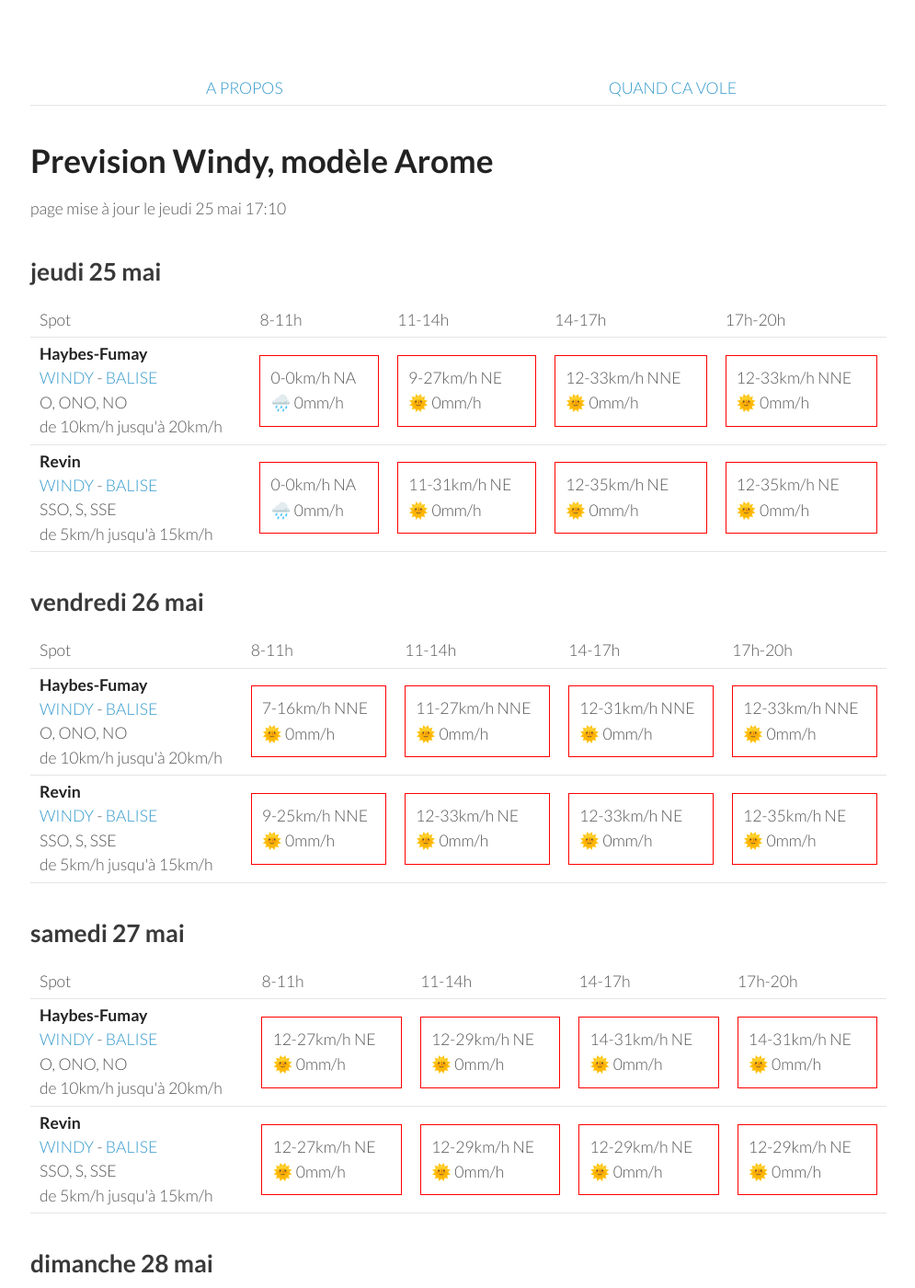
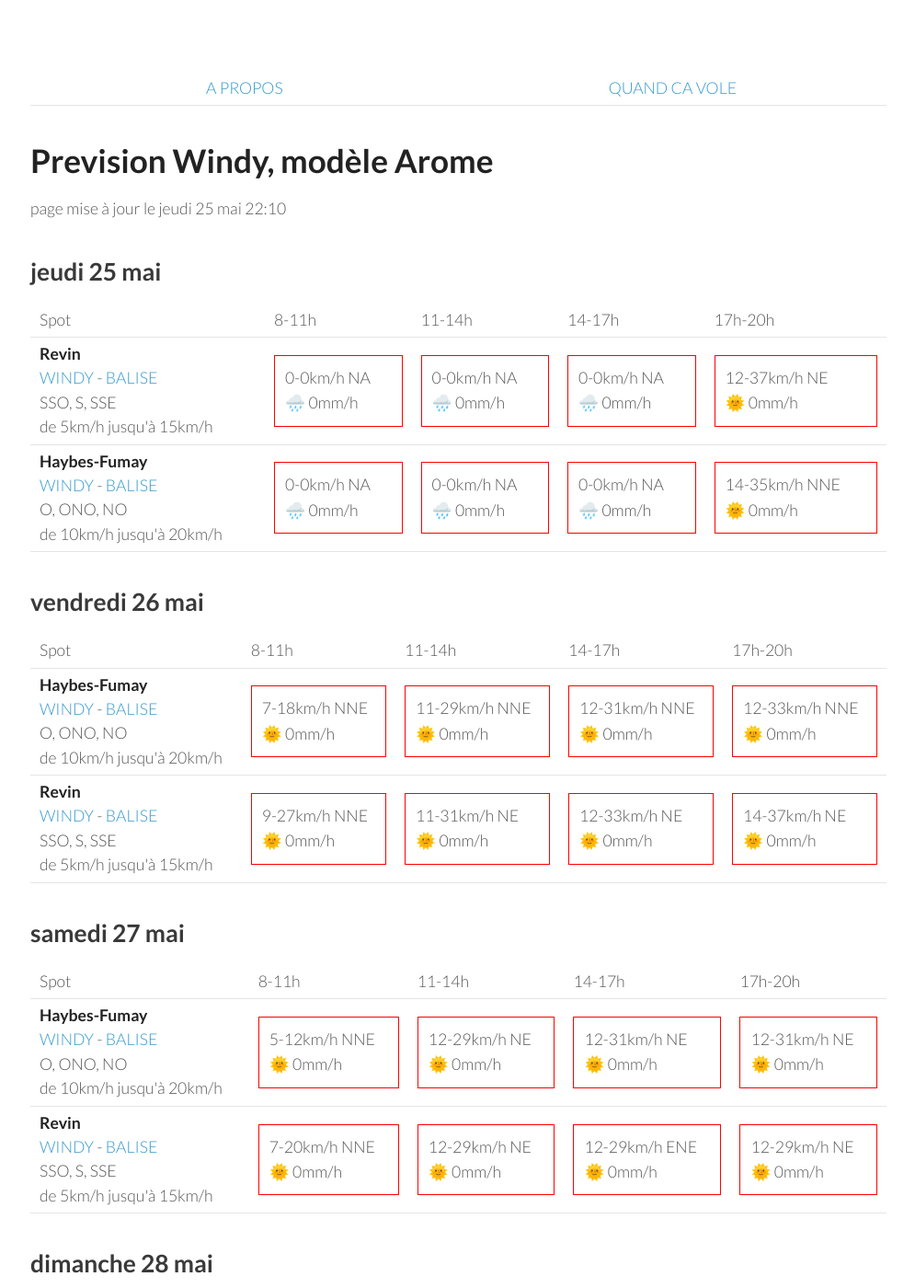
Before and after one commit to parapente-dans-le-nord/parapente-dans-le-nord.github.io, a Jekyll site: the page built from ardennes.markdown, in a window 1280 px wide and 1400 px high. Shown: the whole window at 92% size, without its empty margins (25-1020 px from the left). Built offline with Jekyll 4.4.1, drawn with Linux system fonts in a browser that asks for light colours; some of the changed text lies outside the part shown.

Commit message:
update index.markdown

```diff
--- a/ardennes.markdown
+++ b/ardennes.markdown
@@ -7,7 +7,7 @@ title:  "Tous les spots"
 {: .links}
 
 # Prevision Windy, modèle Arome
-page mise à jour le jeudi 25 mai 17:10
+page mise à jour le jeudi 25 mai 22:10
 
 ## jeudi 25 mai
 
@@ -22,21 +22,21 @@ page mise à jour le jeudi 25 mai 17:10
       <td>17h-20h</td>
     </tr>
 <tr>
+        <td><strong>Revin</strong><br><a href="https://windy.com/49.948/4.625?49.543,4.625,8">WINDY</a> - <span class=""><a href="http://www.balisemeteo.com/balise.php?idBalise=5019">BALISE</a> </span><br> <span class="vent-favorable">SSO, S, SSE</span><br><span class="force-vent">de 5km/h jusqu'à 15km/h</span> </td>
+
+            <td><div class="not-flyable"><p>0-0km/h NA</p><p>🌧️ 0mm/h</p></div></td>
+            <td><div class="not-flyable"><p>0-0km/h NA</p><p>🌧️ 0mm/h</p></div></td>
+            <td><div class="not-flyable"><p>0-0km/h NA</p><p>🌧️ 0mm/h</p></div></td>
+            <td><div class="not-flyable"><p>12-37km/h NE</p><p>🌞 0mm/h</p></div></td>
+
+    </tr>
+<tr>
         <td><strong>Haybes-Fumay</strong><br><a href="https://windy.com/49.998/4.715?49.913,4.738,10">WINDY</a> - <span class=""><a href="http://www.balisemeteo.com/balise.php?idBalise=104">BALISE</a> </span><br> <span class="vent-favorable">O, ONO, NO</span><br><span class="force-vent">de 10km/h jusqu'à 20km/h</span> </td>
 
             <td><div class="not-flyable"><p>0-0km/h NA</p><p>🌧️ 0mm/h</p></div></td>
-            <td><div class="not-flyable"><p>9-27km/h NE</p><p>🌞 0mm/h</p></div></td>
-            <td><div class="not-flyable"><p>12-33km/h NNE</p><p>🌞 0mm/h</p></div></td>
-            <td><div class="not-flyable"><p>12-33km/h NNE</p><p>🌞 0mm/h</p></div></td>
-
-    </tr>
-<tr>
-        <td><strong>Revin</strong><br><a href="https://windy.com/49.948/4.625?49.543,4.625,8">WINDY</a> - <span class=""><a href="http://www.balisemeteo.com/balise.php?idBalise=5019">BALISE</a> </span><br> <span class="vent-favorable">SSO, S, SSE</span><br><span class="force-vent">de 5km/h jusqu'à 15km/h</span> </td>
-
             <td><div class="not-flyable"><p>0-0km/h NA</p><p>🌧️ 0mm/h</p></div></td>
-            <td><div class="not-flyable"><p>11-31km/h NE</p><p>🌞 0mm/h</p></div></td>
-            <td><div class="not-flyable"><p>12-35km/h NE</p><p>🌞 0mm/h</p></div></td>
-            <td><div class="not-flyable"><p>12-35km/h NE</p><p>🌞 0mm/h</p></div></td>
+            <td><div class="not-flyable"><p>0-0km/h NA</p><p>🌧️ 0mm/h</p></div></td>
+            <td><div class="not-flyable"><p>14-35km/h NNE</p><p>🌞 0mm/h</p></div></td>
 
     </tr>
 
@@ -58,8 +58,8 @@ page mise à jour le jeudi 25 mai 17:10
 <tr>
         <td><strong>Haybes-Fumay</strong><br><a href="https://windy.com/49.998/4.715?49.913,4.738,10">WINDY</a> - <span class=""><a href="http://www.balisemeteo.com/balise.php?idBalise=104">BALISE</a> </span><br> <span class="vent-favorable">O, ONO, NO</span><br><span class="force-vent">de 10km/h jusqu'à 20km/h</span> </td>
 
-            <td><div class="not-flyable"><p>7-16km/h NNE</p><p>🌞 0mm/h</p></div></td>
-            <td><div class="not-flyable"><p>11-27km/h NNE</p><p>🌞 0mm/h</p></div></td>
+            <td><div class="not-flyable"><p>7-18km/h NNE</p><p>🌞 0mm/h</p></div></td>
+            <td><div class="not-flyable"><p>11-29km/h NNE</p><p>🌞 0mm/h</p></div></td>
             <td><div class="not-flyable"><p>12-31km/h NNE</p><p>🌞 0mm/h</p></div></td>
             <td><div class="not-flyable"><p>12-33km/h NNE</p><p>🌞 0mm/h</p></div></td>
 
@@ -68,10 +68,10 @@ page mise à jour le jeudi 25 mai 17:10
 <tr>
         <td><strong>Revin</strong><br><a href="https://windy.com/49.948/4.625?49.543,4.625,8">WINDY</a> - <span class=""><a href="http://www.balisemeteo.com/balise.php?idBalise=5019">BALISE</a> </span><br> <span class="vent-favorable">SSO, S, SSE</span><br><span class="force-vent">de 5km/h jusqu'à 15km/h</span> </td>
 
-            <td><div class="not-flyable"><p>9-25km/h NNE</p><p>🌞 0mm/h</p></div></td>
+            <td><div class="not-flyable"><p>9-27km/h NNE</p><p>🌞 0mm/h</p></div></td>
+            <td><div class="not-flyable"><p>11-31km/h NE</p><p>🌞 0mm/h</p></div></td>
             <td><div class="not-flyable"><p>12-33km/h NE</p><p>🌞 0mm/h</p></div></td>
-            <td><div class="not-flyable"><p>12-33km/h NE</p><p>🌞 0mm/h</p></div></td>
-            <td><div class="not-flyable"><p>12-35km/h NE</p><p>🌞 0mm/h</p></div></td>
+            <td><div class="not-flyable"><p>14-37km/h NE</p><p>🌞 0mm/h</p></div></td>
 
 
     </tr>
@@ -94,19 +94,19 @@ page mise à jour le jeudi 25 mai 17:10
 <tr>
         <td><strong>Haybes-Fumay</strong><br><a href="https://windy.com/49.998/4.715?49.913,4.738,10">WINDY</a> - <span class=""><a href="http://www.balisemeteo.com/balise.php?idBalise=104">BALISE</a> </span><br> <span class="vent-favorable">O, ONO, NO</span><br><span class="force-vent">de 10km/h jusqu'à 20km/h</span> </td>
 
-            <td><div class="not-flyable"><p>12-27km/h NE</p><p>🌞 0mm/h</p></div></td>
+            <td><div class="not-flyable"><p>5-12km/h NNE</p><p>🌞 0mm/h</p></div></td>
             <td><div class="not-flyable"><p>12-29km/h NE</p><p>🌞 0mm/h</p></div></td>
-            <td><div class="not-flyable"><p>14-31km/h NE</p><p>🌞 0mm/h</p></div></td>
-            <td><div class="not-flyable"><p>14-31km/h NE</p><p>🌞 0mm/h</p></div></td>
+            <td><div class="not-flyable"><p>12-31km/h NE</p><p>🌞 0mm/h</p></div></td>
+            <td><div class="not-flyable"><p>12-31km/h NE</p><p>🌞 0mm/h</p></div></td>
 
 
     </tr>
 <tr>
         <td><strong>Revin</strong><br><a href="https://windy.com/49.948/4.625?49.543,4.625,8">WINDY</a> - <span class=""><a href="http://www.balisemeteo.com/balise.php?idBalise=5019">BALISE</a> </span><br> <span class="vent-favorable">SSO, S, SSE</span><br><span class="force-vent">de 5km/h jusqu'à 15km/h</span> </td>
 
-            <td><div class="not-flyable"><p>12-27km/h NE</p><p>🌞 0mm/h</p></div></td>
+            <td><div class="not-flyable"><p>7-20km/h NNE</p><p>🌞 0mm/h</p></div></td>
             <td><div class="not-flyable"><p>12-29km/h NE</p><p>🌞 0mm/h</p></div></td>
-            <td><div class="not-flyable"><p>12-29km/h NE</p><p>🌞 0mm/h</p></div></td>
+            <td><div class="not-flyable"><p>12-29km/h ENE</p><p>🌞 0mm/h</p></div></td>
             <td><div class="not-flyable"><p>12-29km/h NE</p><p>🌞 0mm/h</p></div></td>
 
 
@@ -131,9 +131,9 @@ page mise à jour le jeudi 25 mai 17:10
         <td><strong>Haybes-Fumay</strong><br><a href="https://windy.com/49.998/4.715?49.913,4.738,10">WINDY</a> - <span class=""><a href="http://www.balisemeteo.com/balise.php?idBalise=104">BALISE</a> </span><br> <span class="vent-favorable">O, ONO, NO</span><br><span class="force-vent">de 10km/h jusqu'à 20km/h</span> </td>
 
             <td><div class="not-flyable"><p>9-18km/h NE</p><p>🌞 0mm/h</p></div></td>
-            <td><div class="not-flyable"><p>12-27km/h NE</p><p>🌞 0mm/h</p></div></td>
-            <td><div class="not-flyable"><p>14-31km/h NE</p><p>🌞 0mm/h</p></div></td>
-            <td><div class="not-flyable"><p>18-38km/h NE</p><p>🌞 0mm/h</p></div></td>
+            <td><div class="not-flyable"><p>11-27km/h NE</p><p>🌞 0mm/h</p></div></td>
+            <td><div class="not-flyable"><p>12-29km/h NE</p><p>🌞 0mm/h</p></div></td>
+            <td><div class="not-flyable"><p>16-35km/h NE</p><p>🌞 0mm/h</p></div></td>
 
 
     </tr>
@@ -142,8 +142,8 @@ page mise à jour le jeudi 25 mai 17:10
 
             <td><div class="not-flyable"><p>11-20km/h NNE</p><p>🌞 0mm/h</p></div></td>
             <td><div class="not-flyable"><p>12-27km/h NE</p><p>🌞 0mm/h</p></div></td>
-            <td><div class="not-flyable"><p>14-31km/h NE</p><p>🌞 0mm/h</p></div></td>
-            <td><div class="not-flyable"><p>18-37km/h NE</p><p>🌞 0mm/h</p></div></td>
+            <td><div class="not-flyable"><p>12-29km/h NE</p><p>🌞 0mm/h</p></div></td>
+            <td><div class="not-flyable"><p>16-35km/h NE</p><p>🌞 0mm/h</p></div></td>
 
 
     </tr>
@@ -167,19 +167,19 @@ page mise à jour le jeudi 25 mai 17:10
         <td><strong>Revin</strong><br><a href="https://windy.com/49.948/4.625?49.543,4.625,8">WINDY</a> - <span class=""><a href="http://www.balisemeteo.com/balise.php?idBalise=5019">BALISE</a> </span><br> <span class="vent-favorable">SSO, S, SSE</span><br><span class="force-vent">de 5km/h jusqu'à 15km/h</span> </td>
 
             <td><div class="not-flyable"><p>22-42km/h NE</p><p>🌞 0mm/h</p></div></td>
-            <td><div class="not-flyable"><p>22-44km/h NNE</p><p>🌞 0mm/h</p></div></td>
-            <td><div class="not-flyable"><p>24-50km/h NE</p><p>🌞 0mm/h</p></div></td>
-            <td><div class="not-flyable"><p>24-50km/h NE</p><p>🌞 0mm/h</p></div></td>
+            <td><div class="not-flyable"><p>20-44km/h NNE</p><p>🌞 0mm/h</p></div></td>
+            <td><div class="not-flyable"><p>22-46km/h NE</p><p>🌞 0mm/h</p></div></td>
+            <td><div class="not-flyable"><p>22-48km/h NE</p><p>🌞 0mm/h</p></div></td>
 
 
     </tr>
 <tr>
         <td><strong>Haybes-Fumay</strong><br><a href="https://windy.com/49.998/4.715?49.913,4.738,10">WINDY</a> - <span class=""><a href="http://www.balisemeteo.com/balise.php?idBalise=104">BALISE</a> </span><br> <span class="vent-favorable">O, ONO, NO</span><br><span class="force-vent">de 10km/h jusqu'à 20km/h</span> </td>
 
-            <td><div class="not-flyable"><p>20-40km/h NE</p><p>🌞 0mm/h</p></div></td>
+            <td><div class="not-flyable"><p>20-42km/h NE</p><p>🌞 0mm/h</p></div></td>
             <td><div class="not-flyable"><p>20-42km/h NNE</p><p>🌞 0mm/h</p></div></td>
-            <td><div class="not-flyable"><p>24-50km/h NE</p><p>🌞 0mm/h</p></div></td>
-            <td><div class="not-flyable"><p>24-50km/h NE</p><p>🌞 0mm/h</p></div></td>
+            <td><div class="not-flyable"><p>22-46km/h NE</p><p>🌞 0mm/h</p></div></td>
+            <td><div class="not-flyable"><p>22-48km/h NE</p><p>🌞 0mm/h</p></div></td>
 
 
     </tr>
@@ -202,9 +202,9 @@ page mise à jour le jeudi 25 mai 17:10
 <tr>
         <td><strong>Revin</strong><br><a href="https://windy.com/49.948/4.625?49.543,4.625,8">WINDY</a> - <span class=""><a href="http://www.balisemeteo.com/balise.php?idBalise=5019">BALISE</a> </span><br> <span class="vent-favorable">SSO, S, SSE</span><br><span class="force-vent">de 5km/h jusqu'à 15km/h</span> </td>
 
-            <td><div class="not-flyable"><p>18-40km/h NNE</p><p>🌞 0mm/h</p></div></td>
-            <td><div class="not-flyable"><p>20-42km/h NNE</p><p>🌞 0mm/h</p></div></td>
-            <td><div class="not-flyable"><p>22-46km/h NE</p><p>🌞 0mm/h</p></div></td>
+            <td><div class="not-flyable"><p>18-38km/h NNE</p><p>🌞 0mm/h</p></div></td>
+            <td><div class="not-flyable"><p>20-42km/h NE</p><p>🌞 0mm/h</p></div></td>
+            <td><div class="not-flyable"><p>22-44km/h NE</p><p>🌞 0mm/h</p></div></td>
             <td><div class="not-flyable"><p>24-48km/h NE</p><p>🌞 0mm/h</p></div></td>
 
 
@@ -212,10 +212,10 @@ page mise à jour le jeudi 25 mai 17:10
 <tr>
         <td><strong>Haybes-Fumay</strong><br><a href="https://windy.com/49.998/4.715?49.913,4.738,10">WINDY</a> - <span class=""><a href="http://www.balisemeteo.com/balise.php?idBalise=104">BALISE</a> </span><br> <span class="vent-favorable">O, ONO, NO</span><br><span class="force-vent">de 10km/h jusqu'à 20km/h</span> </td>
 
-            <td><div class="not-flyable"><p>18-38km/h NE</p><p>🌞 0mm/h</p></div></td>
-            <td><div class="not-flyable"><p>20-42km/h NNE</p><p>🌞 0mm/h</p></div></td>
-            <td><div class="not-flyable"><p>22-46km/h NE</p><p>🌞 0mm/h</p></div></td>
-            <td><div class="not-flyable"><p>24-50km/h NE</p><p>🌞 0mm/h</p></div></td>
+            <td><div class="not-flyable"><p>18-37km/h NE</p><p>🌞 0mm/h</p></div></td>
+            <td><div class="not-flyable"><p>18-40km/h NE</p><p>🌞 0mm/h</p></div></td>
+            <td><div class="not-flyable"><p>20-44km/h NE</p><p>🌞 0mm/h</p></div></td>
+            <td><div class="not-flyable"><p>24-48km/h NE</p><p>🌞 0mm/h</p></div></td>
 
 
     </tr>
```
